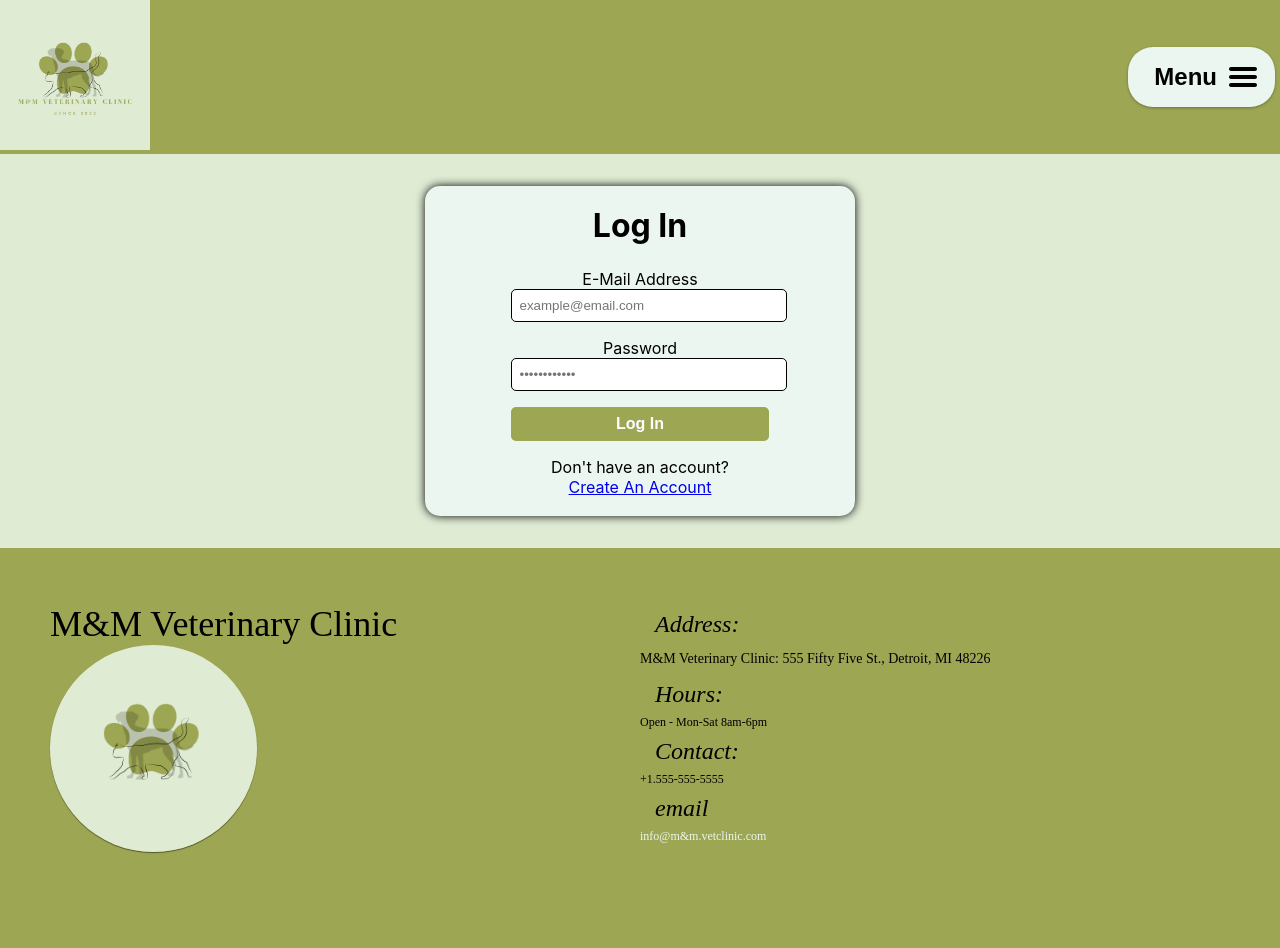
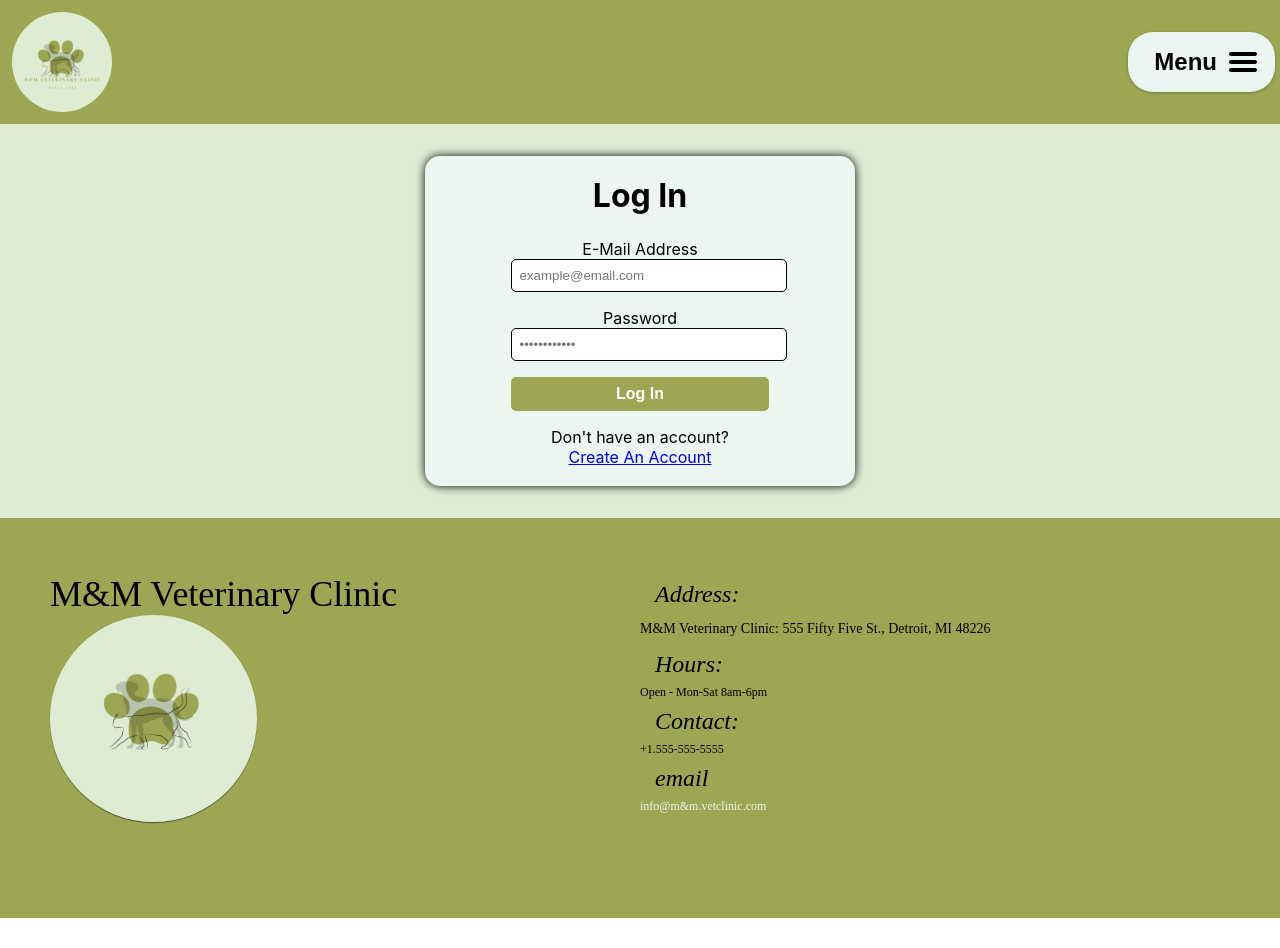
Before and after one commit to kirkwood616/mm-vet-app-frontend, a React (Create React App) app: page / in a window 1280 px wide. After the commit the page ends 918 px from the top, so only its background shows below. Built offline with nearby package versions, Linux system fonts and the light colour scheme.

Commit message:
Changed logo img styling

```diff
--- a/src/components/Header.css
+++ b/src/components/Header.css
@@ -4,3 +4,9 @@
   justify-content: space-between;
   align-items: center;
 }
+
+.Header .headerLogo {
+  border-radius: 50%;
+  height: 100px;
+  margin: 0.75rem;
+}
--- a/src/components/Header.tsx
+++ b/src/components/Header.tsx
@@ -4,14 +4,11 @@ import NavMenu from "./NavMenu";
 function Header() {
   return (
     <div className="Header">
-      <div className="">
-        <img
-          className="headerLogo"
-          src="M&M veterinary clinic.png"
-          alt="M&M Veterinary Clinic Top Logo"
-          height={150}
-        />
-      </div>
+      <img
+        className="headerLogo"
+        src="M&M veterinary clinic.png"
+        alt="M and M Veterinary Clinic Top Logo"
+      />
       <NavMenu />
     </div>
   );
```
